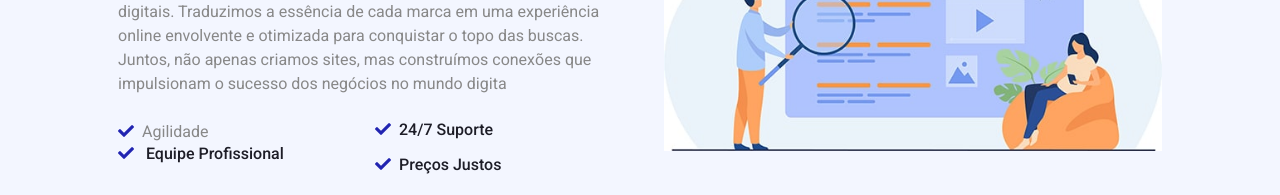
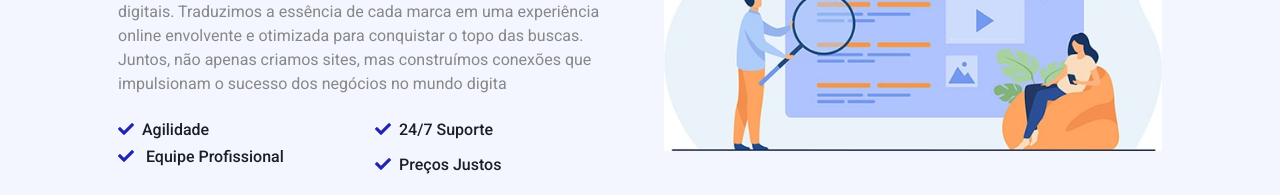
Before and after one commit to MatheusCastroo/WebWe, a plain HTML site: page index.html in a window 1280 px wide. Shown: the part 1060-1255 px from the top of the page. Drawn offline with nearby package versions, Linux system fonts and the light colour scheme.

Commit message:
Update index.html

```diff
--- a/index.html
+++ b/index.html
@@ -142,7 +142,7 @@
                         construímos conexões que impulsionam o sucesso dos negócios no mundo digita</p>
                     <div class="row g-3">
                         <div class="col-sm-6">
-                            <h6="mb-3"><i class="fa fa-check text-primary me-2"></i>Agilidade</h6>
+                            <h6 calss="mb-3"><i class="fa fa-check text-primary me-2"></i>Agilidade</h6>
                                 <h6 class="mb-0"><i class="fa fa-check text-primary me-2"></i>
                                     Equipe Profissional</h6>
                         </div>
```
